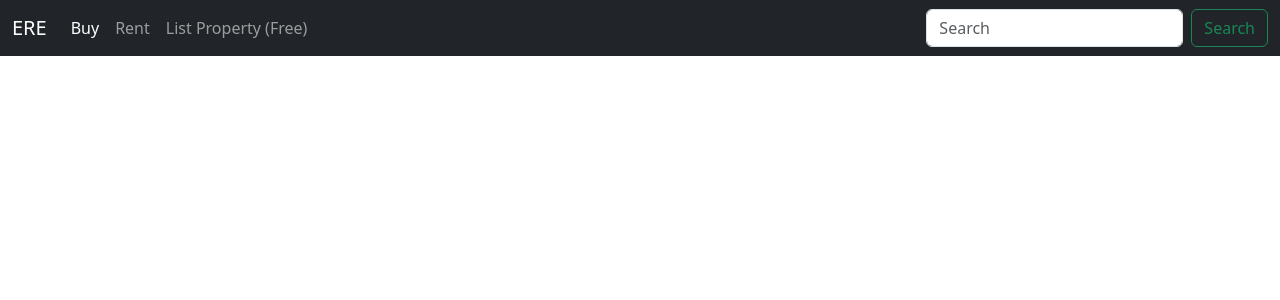
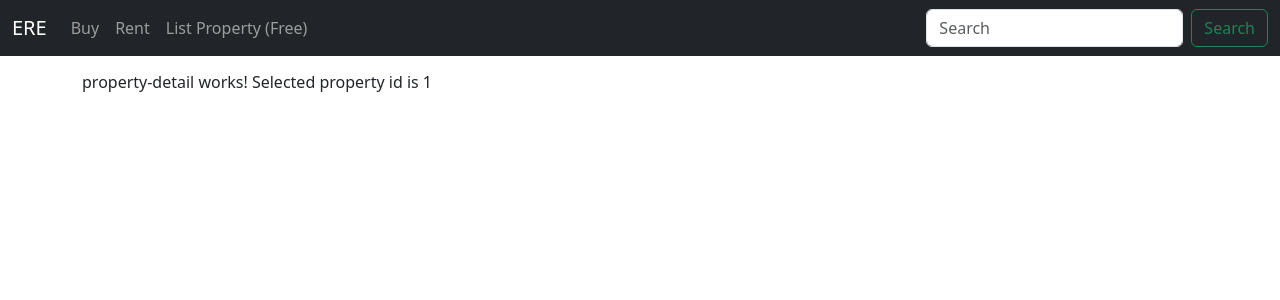
Before and after one commit to DavidChenwei/EasyRealEstate, an Angular app in the folder Frontend/: page /property-detail/1 in a window 1280 px wide. Before the commit this address led to /. Shown: the top 300 px of the page. Built offline with nearby package versions, Linux system fonts and the light colour scheme.

Commit message:
update Router

```diff
--- a/Frontend/src/app/app.module.ts
+++ b/Frontend/src/app/app.module.ts
@@ -9,10 +9,12 @@ import { NavBarComponent } from './nav-bar/nav-bar.component';
 import { HousingService } from './services/housing.service';
 import { AddPropertyComponent } from './property/add-property/add-property.component';
 import { Routes, RouterModule } from '@angular/router';
+import { PropertyDetailComponent } from './property/property-detail/property-detail.component';
 
 const appRoutes: Routes = [
   { path: '', component: PropertyListComponent },
   { path: 'add-property', component: AddPropertyComponent },
+  { path: 'property-detail/:id', component: PropertyDetailComponent },
 ]
 
 @NgModule({
@@ -21,7 +23,8 @@ const appRoutes: Routes = [
     PropertyListComponent,
     PropertyCardComponent,
     NavBarComponent,
-    AddPropertyComponent
+    AddPropertyComponent,
+    PropertyDetailComponent
   ],
   imports: [
     BrowserModule,
--- a/Frontend/src/app/property/add-property/add-property.component.html
+++ b/Frontend/src/app/property/add-property/add-property.component.html
@@ -1,3 +1,4 @@
 <p>
   add-property works!
+  <button (click)="onBack()" class="btn btn-primary">Back</button>
 </p>
--- a/Frontend/src/app/property/add-property/add-property.component.ts
+++ b/Frontend/src/app/property/add-property/add-property.component.ts
@@ -1,15 +1,20 @@
 import { Component, OnInit } from '@angular/core';
+import { Router } from '@angular/router';
 
 @Component({
   selector: 'app-add-property',
   templateUrl: './add-property.component.html',
   styleUrls: ['./add-property.component.css']
 })
+
 export class AddPropertyComponent implements OnInit {
 
-  constructor() { }
+  constructor(private router: Router) { }
 
   ngOnInit() {
   }
 
+    onBack(){
+      this.router.navigate(['/']);
+    }
 }
--- a/Frontend/src/app/property/property-card/property-card.component.html
+++ b/Frontend/src/app/property/property-card/property-card.component.html
@@ -3,7 +3,7 @@
         <img class="card-img-top" src="assets/Images/DefaultHouse.png" alt="">
         <ul class="list-inline text-center member-icons btn-animate">
             <li class="list-inline-item">
-                <button class="btn btn-primary"><i class="fa-solid fa-pen-to-square"></i></button>
+                <button class="btn btn-primary" routerLink="/property-detail/{{property.Id}}"><i class="fa-solid fa-pen-to-square"></i></button>
             </li>
 
             <li class="list-inline-item">
--- /dev/null
+++ b/Frontend/src/app/property/property-detail/property-detail.component.html
@@ -0,0 +1,4 @@
+<p>
+  property-detail works!
+  Selected property id is {{propertyId}}
+</p>
--- /dev/null
+++ b/Frontend/src/app/property/property-detail/property-detail.component.ts
@@ -0,0 +1,17 @@
+import { Component, OnInit } from '@angular/core';
+import { ActivatedRoute } from '@angular/router';
+
+@Component({
+  selector: 'app-property-detail',
+  templateUrl: './property-detail.component.html',
+  styleUrls: ['./property-detail.component.css']
+})
+export class PropertyDetailComponent implements OnInit {
+  public propertyId!: number;
+  constructor(private route: ActivatedRoute) { }
+
+  ngOnInit() {
+    this.propertyId = this.route.snapshot.params['id'];
+  }
+
+}
```
Also changed, not shown: Frontend/src/app/property/property-detail/property-detail.component.css (added), 1 other file (tests, documents, lock files or other folders).
